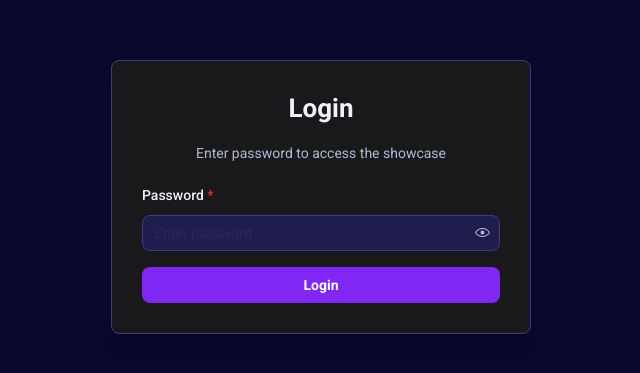
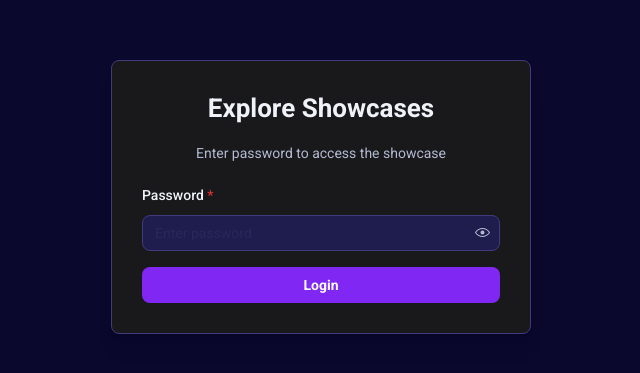
Before and after one commit to plyotools/explore, a Next.js app: page /login in a window 1280 px wide. Shown: the part 203-576 px from the top of the page, without its empty margins (319-959 px from the left). Built offline with nearby package versions, Linux system fonts and the light colour scheme.

Commit message:
Rename Login title to Explore Showcases

```diff
--- a/app/login/page.tsx
+++ b/app/login/page.tsx
@@ -158,7 +158,7 @@ export default function LoginPage() {
           }}
         >
           <Title order={2} ta="center" mb="md" style={{ color: '#F0F2F9' }}>
-            Login
+            Explore Showcases
           </Title>
           <Text size="sm" c="dimmed" ta="center" mb="lg" style={{ color: '#B2BAD3' }}>
             Enter password to access the showcase
```
